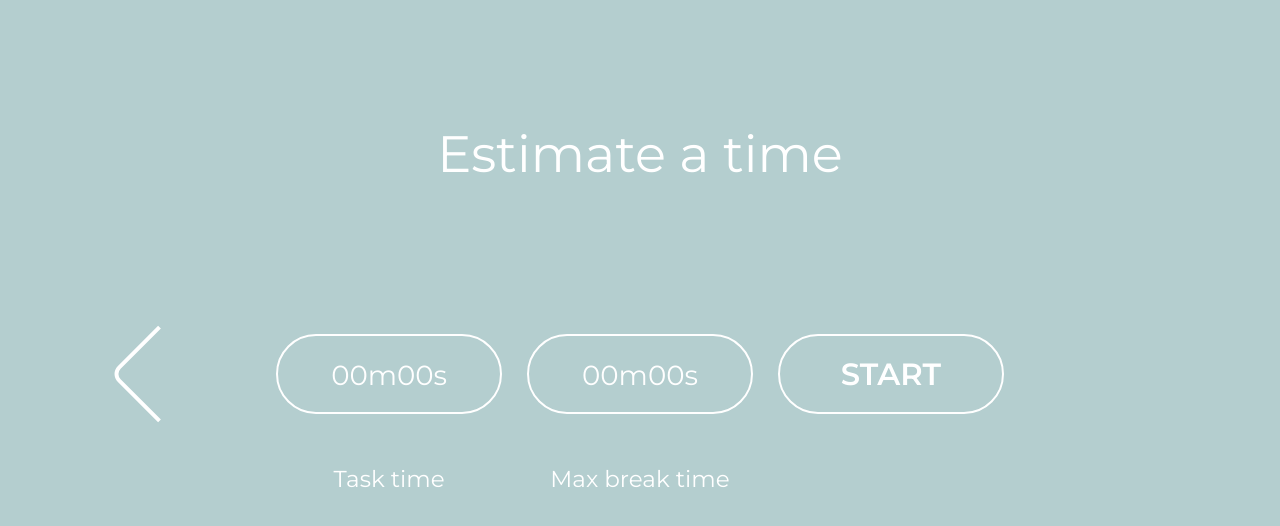
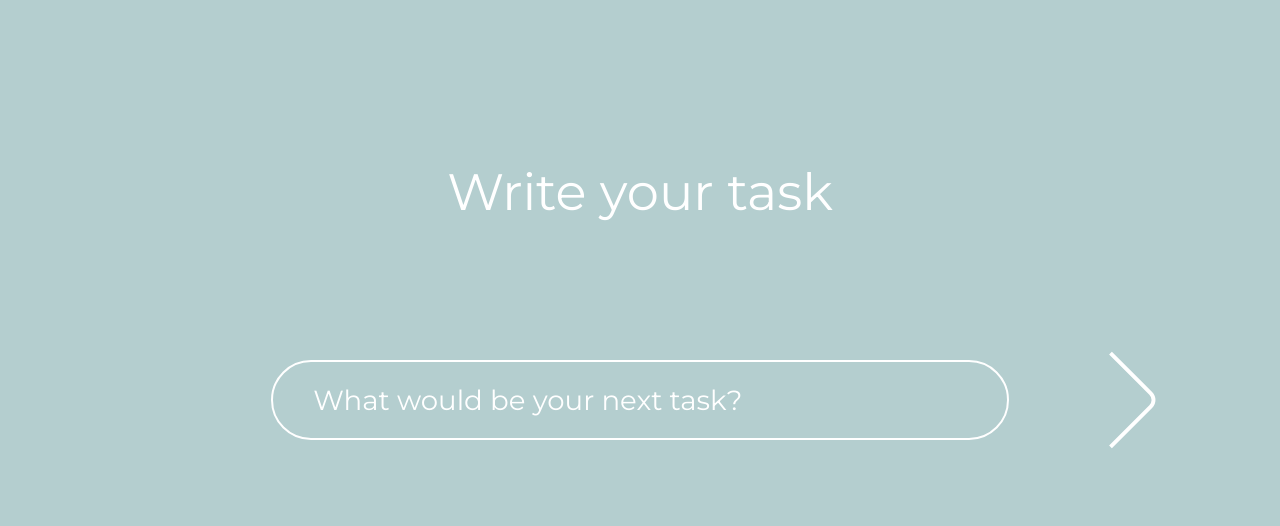
Before and after one commit to jchojna/task-timer, a React (Create React App) app: page / in a window 1280 px wide. Shown: the top 526 px of the page. Built offline with nearby package versions, Linux system fonts and the light colour scheme.

Commit message:
feat(js): add onKeyPress handler function

```diff
--- a/src/components/App.js
+++ b/src/components/App.js
@@ -12,8 +12,8 @@ class App extends Component {
     super(props);
     this.state = {
       // visibility
-      isTaskVisible: false,
-      isTimeVisible: true,
+      isTaskVisible: true,
+      isTimeVisible: false,
       isTimerVisible: false,
       isStopTaskVisible: false,
       isOutroVisible: false,
@@ -125,6 +125,10 @@ class App extends Component {
     ]
   }
 
+  handleKeyPress = (e) => {
+    console.log(e.key);
+  }
+
   render() {
     const {
       isTaskVisible,
@@ -159,6 +163,7 @@ class App extends Component {
           onTaskNameChange={this.handleTaskName}
           taskNameValidity={isTaskNameValid}
           taskName={taskName}
+          onKeyPress={this.handleKeyPress}
         />
         {/* TIME SECTION */}
         <Time
--- a/src/components/Task.js
+++ b/src/components/Task.js
@@ -9,11 +9,16 @@ const Task = (props) => {
     taskName,
     taskNameValidity,
     onStateChange,
-    onTaskNameChange
+    onTaskNameChange,
+    onKeyPress
   } = props;
 
   return (
-    <section className={`Task ${compClassName}`}>
+    <section
+      className={`Task ${compClassName}`}
+      onKeyDown={(e) => onKeyPress(e)}
+      tabIndex="0"
+    >
       {/* TASK HEADING */}
       <h2 className="Task__heading">Write your task</h2>
       {/* TASK NAME INPUT */}
```
